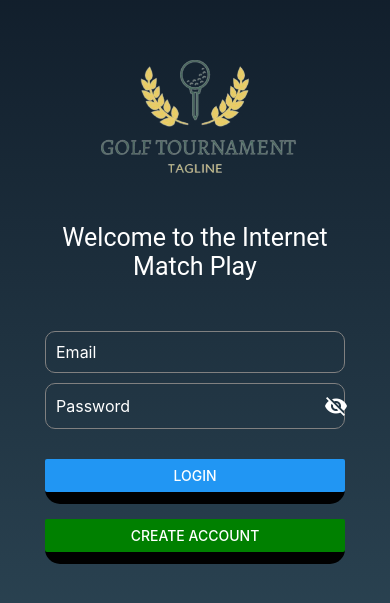
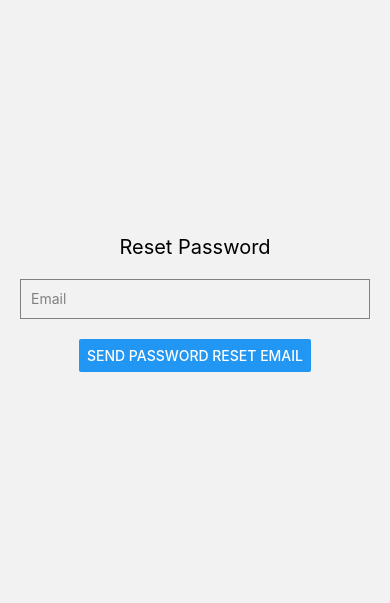
Before and after one commit to SantosLaprida/IMP, a React Native app: screen /PasswordReset in a window 390 px wide. Shown: the part 119-722 px from the top of the page. Built offline with nearby package versions, Linux system fonts and the light colour scheme.

Commit message:
Recupero de contra

```diff
--- a/App.js
+++ b/App.js
@@ -16,6 +16,7 @@ import Tournaments from './screens/Tournaments';
 import Bets from './screens/Bets';
 import Wallet from './screens/Wallet';
 import Settings from './screens/Settings';
+import PasswordReset from './screens/PasswordReset';
 
 
 
@@ -31,6 +32,7 @@ function AuthStackScreen() {
     <AuthStack.Navigator>
       <AuthStack.Screen name="Login" component={Login} options={{ headerShown: false }} />
       <AuthStack.Screen name="Register" component={Register} options={{ headerShown: false }} />
+      <AuthStack.Screen name="PasswordReset" component={PasswordReset} options={{ headerShown: false }} />
     </AuthStack.Navigator>
   );
 }
--- a/api.js
+++ b/api.js
@@ -4,6 +4,7 @@
 import { checkIfEmailExists } from './server/firestoreFunctions';
 import { checkIfUserExists } from './server/firestoreFunctions';
 import { registerUser, loginUser } from './server/firestoreFunctions';
+import { sendPasswordReset } from './server/firestoreFunctions';
 
 const publicIp = 'http://192.168.1.40:3000'; // Your IP
 
@@ -17,16 +18,15 @@ const publicIp = 'http://192.168.1.40:3000'; // Your IP
 //     });
 //   }
 
-export const registerUserAPI = async (email, password) => {
+export const registerUserAPI = async (email, password, firstName, lastName) => {
   try {
-    const user = await registerUser(email, password);
+    const user = await registerUser(email, password, firstName, lastName);
     return user;
   } catch (error) {
     console.error('Error in registerUserAPI:', error);
     throw error;
   }
 };
-
 
 export const loginUserAPI = async (email, password) => {
   try {
@@ -37,6 +37,71 @@ export const loginUserAPI = async (email, password) => {
     throw error;
   }
 };
+
+export const sendPasswordResetAPI = async (email) => {
+  try {
+    await sendPasswordReset(email);
+    return 'Password reset email sent';
+  } catch (error) {
+    console.error('Error in sendPasswordResetAPI:', error);
+    throw error;
+  }
+};
+
+
+
+
+
+
+
+
+
+
+
+
+
+
+
+
+
+
+
+
+
+
+
+
+
+
+
+
+
+
+
+
+
+
+
+
+
+
+
+
+
+
+
+
+
+
+
+
+
+
+
+
+
+
+
 
 
 
--- a/auth/Login.js
+++ b/auth/Login.js
@@ -9,8 +9,6 @@ import { loginUserAPI } from '../api';
 //import { checkIfUserExistsAPI } from '../api';
 // import { checkIfUserExists } from '../api';
 //import { localStorage } from './Storage';
-
-
 
 export default function Login({ navigation }) {
   const [email, setEmail] = useState('');
@@ -99,6 +97,9 @@ export default function Login({ navigation }) {
           <View style={styles.btn}>
             <Button color={"green"} title="Create account" onPress={() => navigation.navigate('Register')} />
           </View>
+          <TouchableOpacity onPress={() => navigation.navigate('PasswordReset')}>
+            <Text style={styles.linkText}>Forgot Password?</Text>
+          </TouchableOpacity>
           <StatusBar style="auto" />
         </View>
       </View>
@@ -163,6 +164,10 @@ const styles = StyleSheet.create({
     borderRadius: 15,
     fontFamily: "Roboto",
   },
+  linkText: {
+    color: 'white',
+    marginTop: 10,
+  },
   loginText: {
     fontWeight: 'bold',
     fontSize: 20,
--- a/auth/Register.js
+++ b/auth/Register.js
@@ -50,13 +50,13 @@ export default function Register({navigation}) {
     }
 
     try {
-      const user = await registerUserAPI(email.toLowerCase(), password);
+      const user = await registerUserAPI(email.toLowerCase(), password, firstName, lastName);
       if (user) {
         alert('Registration successful');
         navigation.navigate('Login');
       }
     } catch (error) {
-      alert(`Registration failed: ${error.message}`);
+      alert('Registration failed');
     }
   };
 
--- /dev/null
+++ b/screens/PasswordReset.js
@@ -0,0 +1,59 @@
+import React, { useState } from 'react';
+import { StyleSheet, Text, View, TextInput, Button, Alert } from 'react-native';
+import { sendPasswordResetAPI } from '../api';
+
+export default function PasswordReset({ navigation }) {
+  const [email, setEmail] = useState('');
+
+  const handlePasswordReset = async () => {
+    if (!email) {
+      Alert.alert('Error', 'Please enter your email address.');
+      return;
+    }
+
+    try {
+      await sendPasswordResetAPI(email.toLowerCase());
+      Alert.alert('Success', 'Password reset email sent!');
+      navigation.navigate('Login');
+    } catch (error) {
+      Alert.alert('Error', 'Failed to send password reset email. Please try again.');
+    }
+  };
+
+  return (
+    <View style={styles.container}>
+      <Text style={styles.text}>Reset Password</Text>
+      <TextInput
+        style={styles.input}
+        placeholder="Email"
+        value={email}
+        onChangeText={setEmail}
+        keyboardType="email-address"
+        autoCapitalize="none"
+        placeholderTextColor="gray"
+      />
+      <Button title="Send Password Reset Email" onPress={handlePasswordReset} />
+    </View>
+  );
+}
+
+const styles = StyleSheet.create({
+  container: {
+    flex: 1,
+    alignItems: 'center',
+    justifyContent: 'center',
+    padding: 20,
+  },
+  text: {
+    fontSize: 20,
+    marginBottom: 20,
+  },
+  input: {
+    height: 40,
+    borderColor: 'gray',
+    borderWidth: 1,
+    width: '100%',
+    marginBottom: 20,
+    paddingHorizontal: 10,
+  },
+});
```
Also changed, not shown: 1 other file (tests, documents, lock files or other folders).
